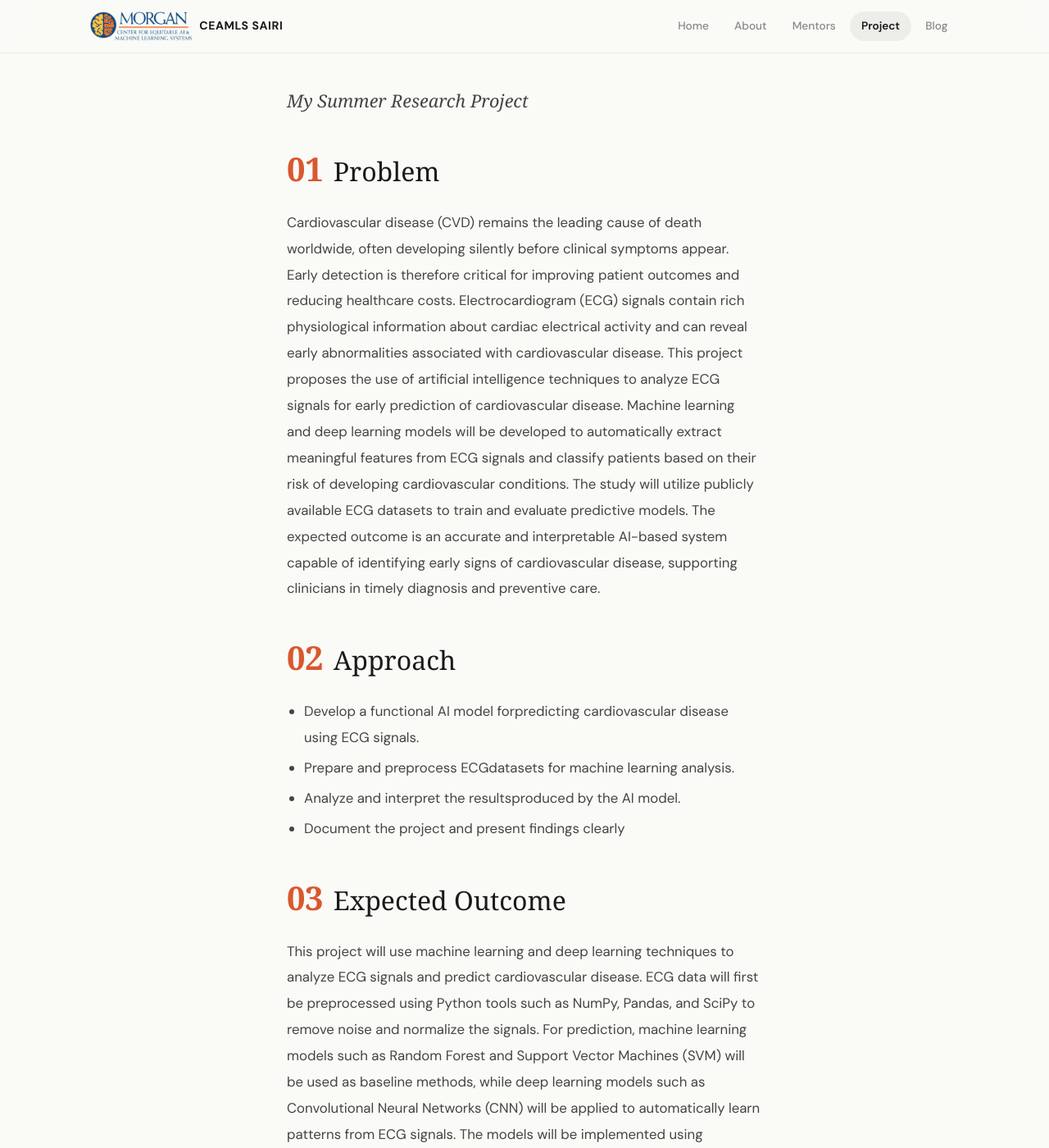
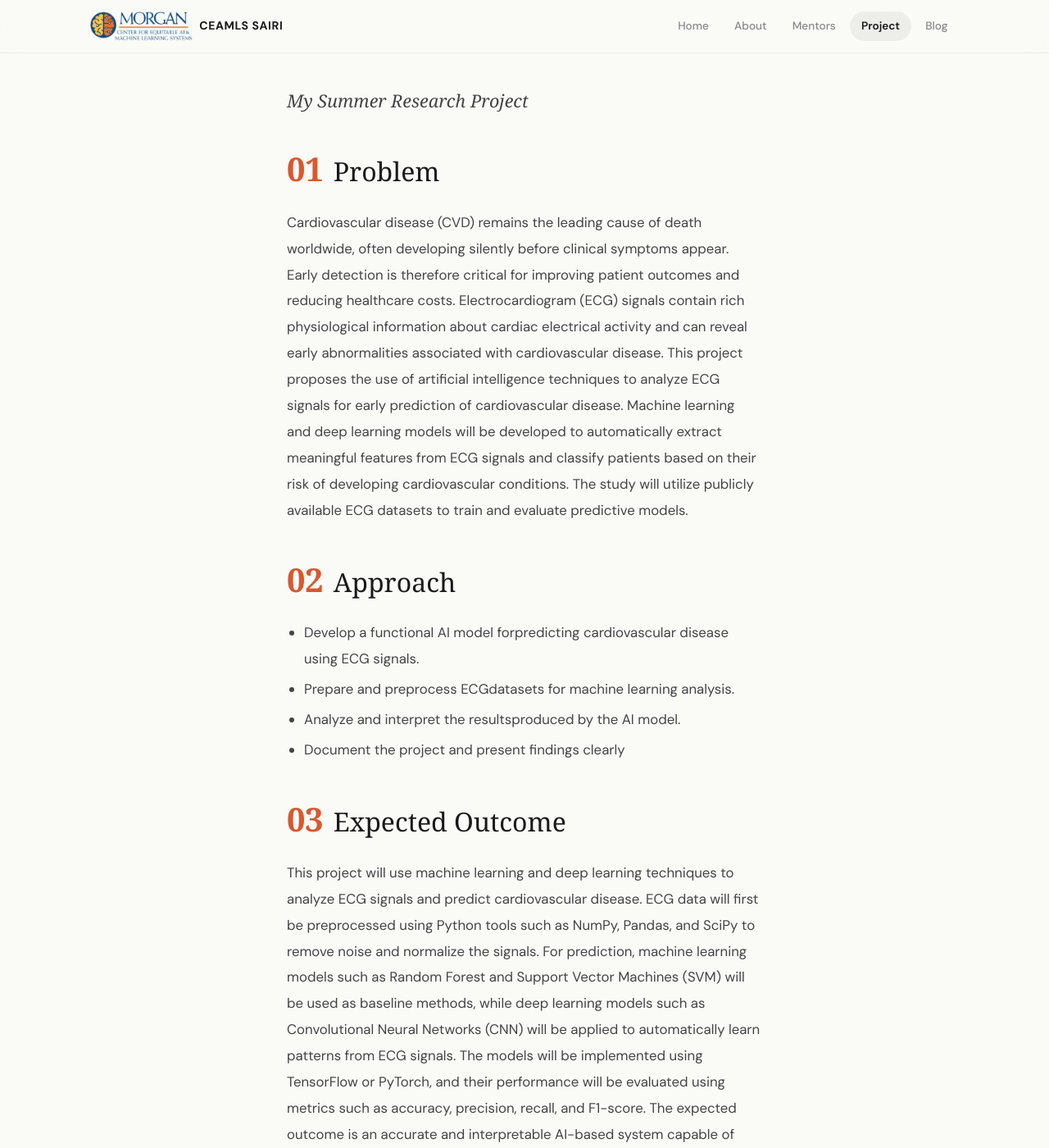
Before and after one commit to SandyAkoy/sandyakoyceamls26.github.io, a Jekyll site: the page built from pages/about-my-project.md, in a window 1280 px wide and 1400 px high, scrolled down 227 px. Shown: the whole window at 82% size. Built offline with Jekyll 4.4.1, drawn with Linux system fonts in a browser that asks for light colours; some web fonts are replaced; some of the changed text lies outside the part shown.

Commit message:
Update about-my-project.md

```diff
--- a/pages/about-my-project.md
+++ b/pages/about-my-project.md
@@ -7,7 +7,7 @@ subtitle: Artificial Intelligence for Early Prediction of Cardiovascular Disease
 project_title: "My Summer Research Project"
 
 problem: |
-  Cardiovascular disease (CVD) remains the leading cause of death worldwide, often developing silently before clinical symptoms appear. Early detection is therefore critical for improving patient outcomes and reducing healthcare costs. Electrocardiogram (ECG) signals contain rich physiological information about cardiac electrical activity and can reveal early abnormalities associated with cardiovascular disease. This project proposes the use of artificial intelligence techniques to analyze ECG signals for early prediction of cardiovascular disease. Machine learning and deep learning models will be developed to automatically extract meaningful features from ECG signals and classify patients based on their risk of developing cardiovascular conditions. The study will utilize publicly available ECG datasets to train and evaluate predictive models. The expected outcome is an accurate and interpretable AI-based system capable of identifying early signs of cardiovascular disease, supporting clinicians in timely diagnosis and preventive care.
+  Cardiovascular disease (CVD) remains the leading cause of death worldwide, often developing silently before clinical symptoms appear. Early detection is therefore critical for improving patient outcomes and reducing healthcare costs. Electrocardiogram (ECG) signals contain rich physiological information about cardiac electrical activity and can reveal early abnormalities associated with cardiovascular disease. This project proposes the use of artificial intelligence techniques to analyze ECG signals for early prediction of cardiovascular disease. Machine learning and deep learning models will be developed to automatically extract meaningful features from ECG signals and classify patients based on their risk of developing cardiovascular conditions. The study will utilize publicly available ECG datasets to train and evaluate predictive models.
 
 
 approach: |
@@ -21,7 +21,7 @@ approach: |
 
 
 outcome: |
-  This project will use machine learning and deep learning techniques to analyze ECG signals and predict cardiovascular disease. ECG data will first be preprocessed using Python tools such as NumPy, Pandas, and SciPy to remove noise and normalize the signals. For prediction, machine learning models such as Random Forest and Support Vector Machines (SVM) will be used as baseline methods, while deep learning models such as Convolutional Neural Networks (CNN) will be applied to automatically learn patterns from ECG signals. The models will be implemented using TensorFlow or PyTorch, and their performance will be evaluated using metrics such as accuracy, precision, recall, and F1-score
+  This project will use machine learning and deep learning techniques to analyze ECG signals and predict cardiovascular disease. ECG data will first be preprocessed using Python tools such as NumPy, Pandas, and SciPy to remove noise and normalize the signals. For prediction, machine learning models such as Random Forest and Support Vector Machines (SVM) will be used as baseline methods, while deep learning models such as Convolutional Neural Networks (CNN) will be applied to automatically learn patterns from ECG signals. The models will be implemented using TensorFlow or PyTorch, and their performance will be evaluated using metrics such as accuracy, precision, recall, and F1-score. The expected outcome is an accurate and interpretable AI-based system capable of identifying early signs of cardiovascular disease, supporting clinicians in timely diagnosis and preventive care.
 
 final_report_url: https://example.com/your-report.pdf
 
```
